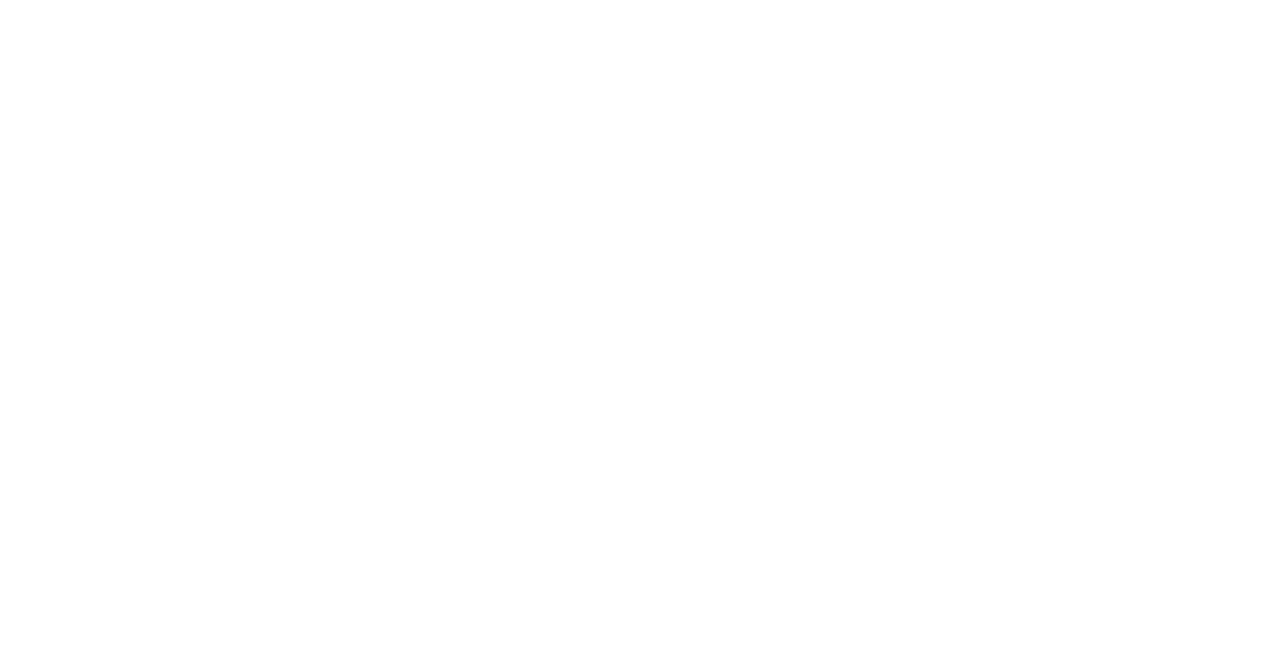
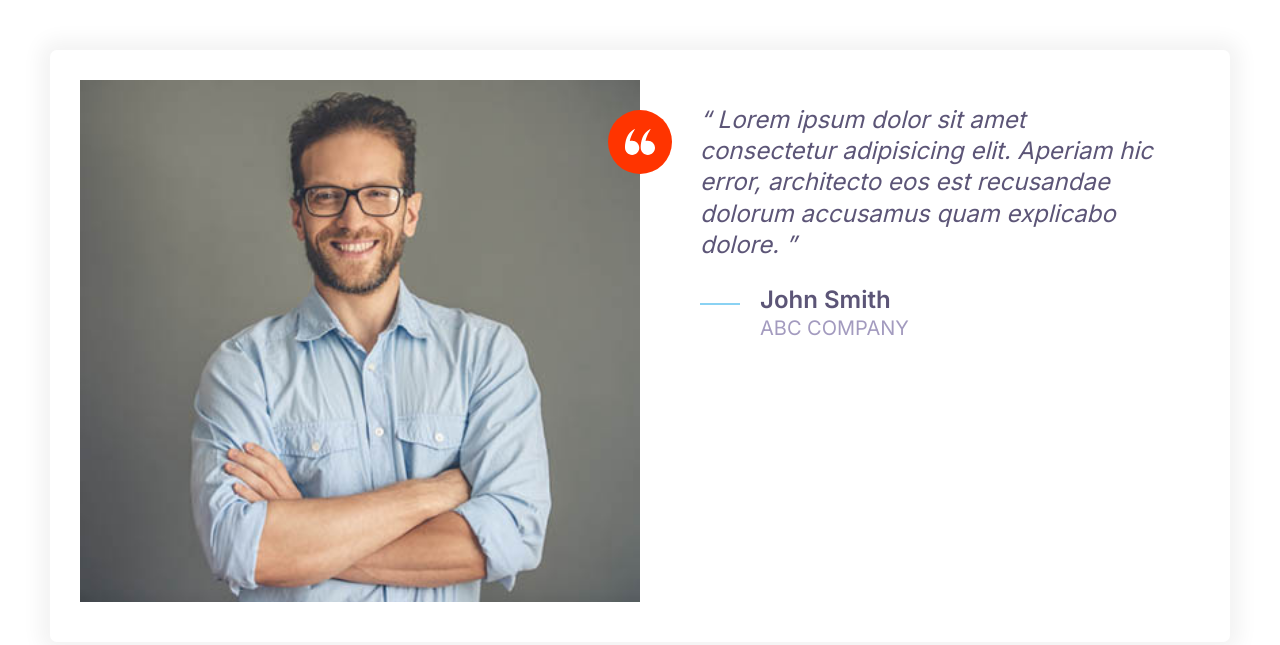
Before and after one commit to nj606214/Moshify, a plain HTML site: page index.html in a window 1280 px wide. Drawn offline with Linux system fonts and the light colour scheme.

Commit message:
added quotes and testimonials

```diff
--- a/CSS/styles.css
+++ b/CSS/styles.css
@@ -169,6 +169,15 @@ a {
   fill: var(--color-primary);
 }
 
+.icon--white {
+  fill: white;
+}
+
+.icon--small {
+  width: 30px;
+  height: 30px;
+}
+
 .icon-container {
   background: gold;
   width: 64px;
@@ -177,6 +186,10 @@ a {
   display: inline-flex; /*set to flex so we can move the content*/
   justify-content: center; /*align horizontal axes*/
   align-items: center; /*align vertical axes*/
+}
+
+.icon-container--accent {
+  background: var(--color-accent);
 }
 
 /* buttons */
@@ -441,3 +454,34 @@ a {
     grid-template-columns: 1fr 1fr;
   }
 }
+
+/* testimonial */
+
+.testimonial {
+  padding: 3rem;
+}
+
+.testimonial__image > img {
+  width: 100%;
+}
+
+.testimonial__image {
+  position: relative;
+}
+
+.testimonial__image > .icon-container {
+  position: absolute;
+  top: 3rem;
+  right: -32px;
+}
+
+@media screen and (min-width: 768px) {
+  .testimonial .quote,
+  .testimonial .quote__author {
+    font-size: 2.4rem;
+  }
+
+  .testimonial .quote {
+    margin-left: 6rem;
+  }
+}
--- a/index.html
+++ b/index.html
@@ -15,5 +15,38 @@
     <link rel="stylesheet" href="css/normalize.css" />
     <link rel="stylesheet" href="css/styles.css" />
   </head>
-  <body></body>
+  <body style="padding: 5rem">
+    <div class="card testimonial">
+      <div class="grid grid--1x2">
+        <div class="testimonial__image">
+          <img src="images/testimonial.jpg" alt="a happy smiling customer" />
+          <span class="icon-container icon-container--accent">
+            <svg class="icon icon--white icon--small">
+              <use xlink:href="images/sprite.svg#quotes"></use>
+            </svg>
+          </span>
+        </div>
+        <blockquote class="quote">
+          <p class="quote__text">
+            Lorem ipsum dolor sit amet consectetur adipisicing elit. Aperiam hic
+            error, architecto eos est recusandae dolorum accusamus quam
+            explicabo dolore.
+          </p>
+          <footer>
+            <div class="media">
+              <div class="media__image">
+                <svg class="icon icon--primary quote__line">
+                  <use xlink:href="images/sprite.svg#line"></use>
+                </svg>
+              </div>
+              <div class="media__body">
+                <h3 class="media__title quote__author">John Smith</h3>
+                <p class="company">ABC COMPANY</p>
+              </div>
+            </div>
+          </footer>
+        </blockquote>
+      </div>
+    </div>
+  </body>
 </html>
```
Also changed, not shown: Images/testimonial.jpg (added).
